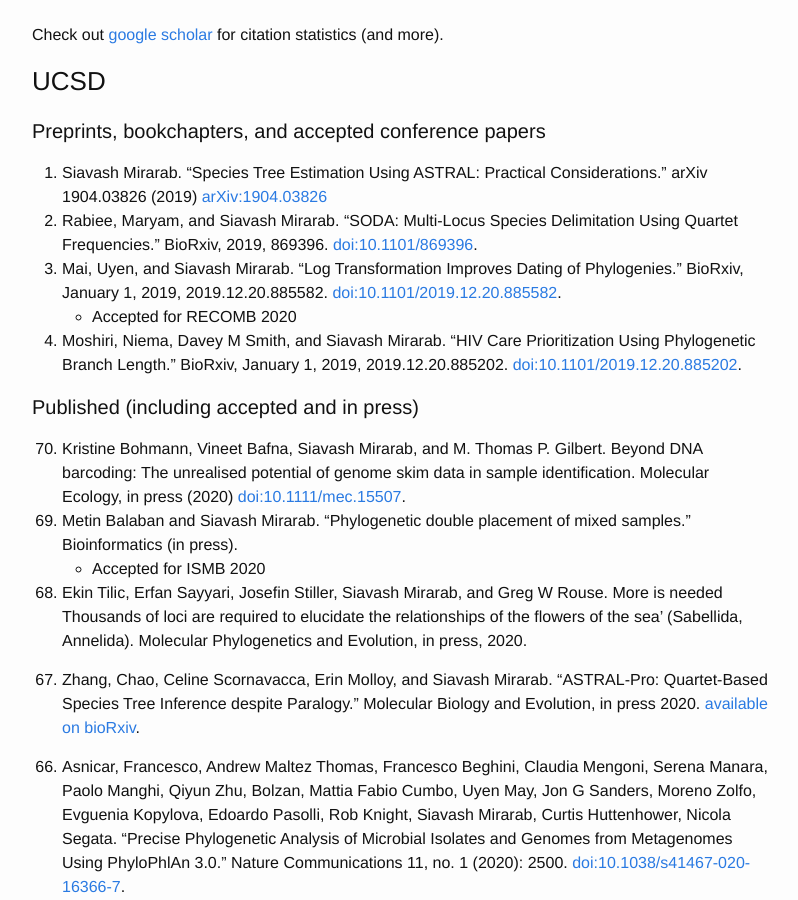
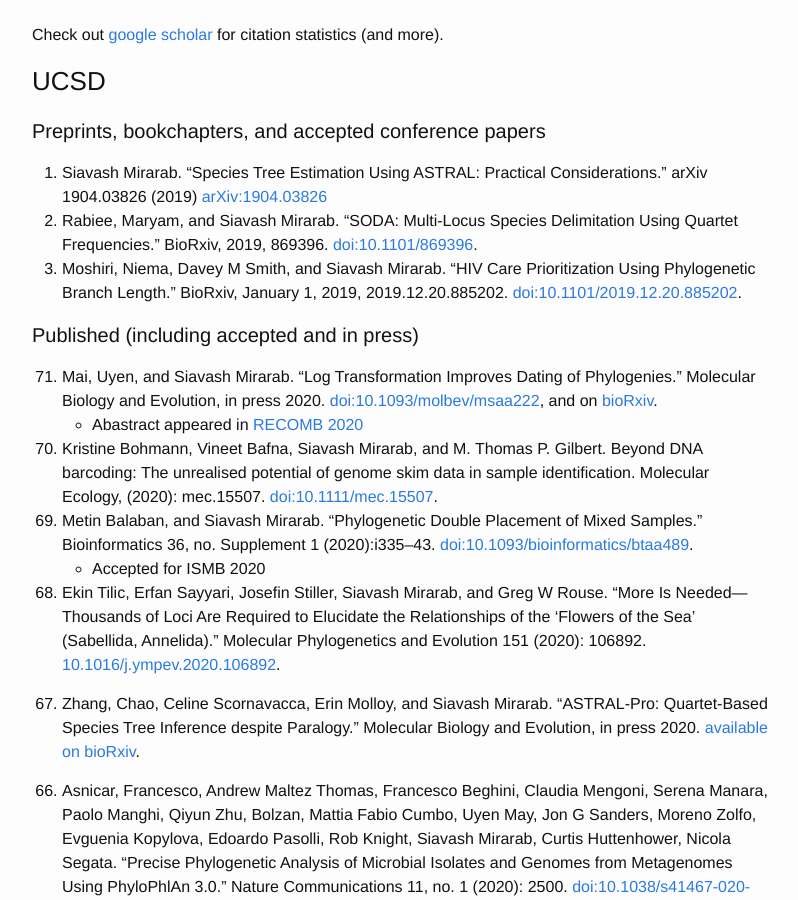
Before and after one commit to smirarab/website, a Jekyll site: the page built from publications.md, in a window 1280 px wide and 900 px high, scrolled down 197 px. Shown: the whole window, without its empty margins (238-1036 px from the left). Built offline with Jekyll 4.4.1, drawn with Linux system fonts in a browser that asks for light colours.

Commit message:
update many things

```diff
--- a/publications.md
+++ b/publications.md
@@ -10,17 +10,17 @@ Check out [google scholar](http://scholar.google.com/citations?user=uxSj18QAAAAJ
 #### Preprints, bookchapters, and accepted conference papers
 0. Siavash Mirarab. “Species Tree Estimation Using ASTRAL: Practical Considerations.” arXiv 1904.03826 (2019) [arXiv:1904.03826](https://arxiv.org/pdf/1904.03826.pdf)
 0. Rabiee, Maryam, and Siavash Mirarab. “SODA: Multi-Locus Species Delimitation Using Quartet Frequencies.” BioRxiv, 2019, 869396. [doi:10.1101/869396](https://doi.org/10.1101/869396).
-0. Mai, Uyen, and Siavash Mirarab. “Log Transformation Improves Dating of Phylogenies.” BioRxiv, January 1, 2019, 2019.12.20.885582. [doi:10.1101/2019.12.20.885582](https://doi.org/10.1101/2019.12.20.885582).
-	* Accepted for RECOMB 2020
 0. Moshiri, Niema, Davey M Smith, and Siavash Mirarab. “HIV Care Prioritization Using Phylogenetic Branch Length.” BioRxiv, January 1, 2019, 2019.12.20.885202. [doi:10.1101/2019.12.20.885202](https://www.biorxiv.org/content/10.1101/2019.12.20.885202v1).
 
 #### Published (including accepted and in press)
 
-{:start="70"}
-0. Kristine Bohmann, Vineet Bafna, Siavash Mirarab, and M. Thomas P. Gilbert. Beyond DNA barcoding: The unrealised potential of genome skim data in sample identification. Molecular Ecology, in press (2020)  [doi:10.1111/mec.15507](https://doi.org/10.1111/mec.15507).
-0. Metin Balaban and Siavash Mirarab. “Phylogenetic double placement of mixed samples.” Bioinformatics (in press).
+{:start="71"}
+0. Mai, Uyen, and Siavash Mirarab. “Log Transformation Improves Dating of Phylogenies.” Molecular Biology and Evolution, in press 2020. [doi:10.1093/molbev/msaa222](https://doi.org/10.1093/molbev/msaa222), and on [bioRxiv](https://doi.org/10.1101/2019.12.20.885582).
+	* Abastract appeared in [RECOMB 2020](https://doi.org/10.1007/978-3-030-45257-5_31)
+0. Kristine Bohmann, Vineet Bafna, Siavash Mirarab, and M. Thomas P. Gilbert. Beyond DNA barcoding: The unrealised potential of genome skim data in sample identification. Molecular Ecology, (2020): mec.15507.  [doi:10.1111/mec.15507](https://doi.org/10.1111/mec.15507).
+0. Metin Balaban, and Siavash Mirarab. “Phylogenetic Double Placement of Mixed Samples.” Bioinformatics 36, no. Supplement 1 (2020):i335–43. [doi:10.1093/bioinformatics/btaa489](https://academic.oup.com/bioinformatics/article/36/Supplement_1/i335/5870522?guestAccessKey=3e638572-1004-49c8-aeb5-b98e1a4b4735).
 	* Accepted for ISMB 2020
-0. Ekin Tilic, Erfan Sayyari, Josefin Stiller, Siavash Mirarab, and Greg W Rouse. More is needed Thousands of loci are required to elucidate the relationships of the flowers of the sea’ (Sabellida, Annelida). Molecular Phylogenetics and Evolution, in press, 2020.
+0. Ekin Tilic, Erfan Sayyari, Josefin Stiller, Siavash Mirarab, and Greg W Rouse. “More Is Needed—Thousands of Loci Are Required to Elucidate the Relationships of the ‘Flowers of the Sea’ (Sabellida, Annelida).” Molecular Phylogenetics and Evolution 151 (2020): 106892. [10.1016/j.ympev.2020.106892](https://doi.org/10.1016/j.ympev.2020.106892).
 
 0. Zhang, Chao, Celine Scornavacca, Erin Molloy, and Siavash Mirarab. “ASTRAL-Pro: Quartet-Based Species Tree Inference despite Paralogy.” Molecular Biology and Evolution, in press 2020. [available on bioRxiv](https://doi.org/10.1101/2019.12.12.874727).
 
```
Also changed, not shown: about.md (+1 -1 lines), presentations.md (+3 -0 lines), software.md (+14 -7 lines), 1 other file.
